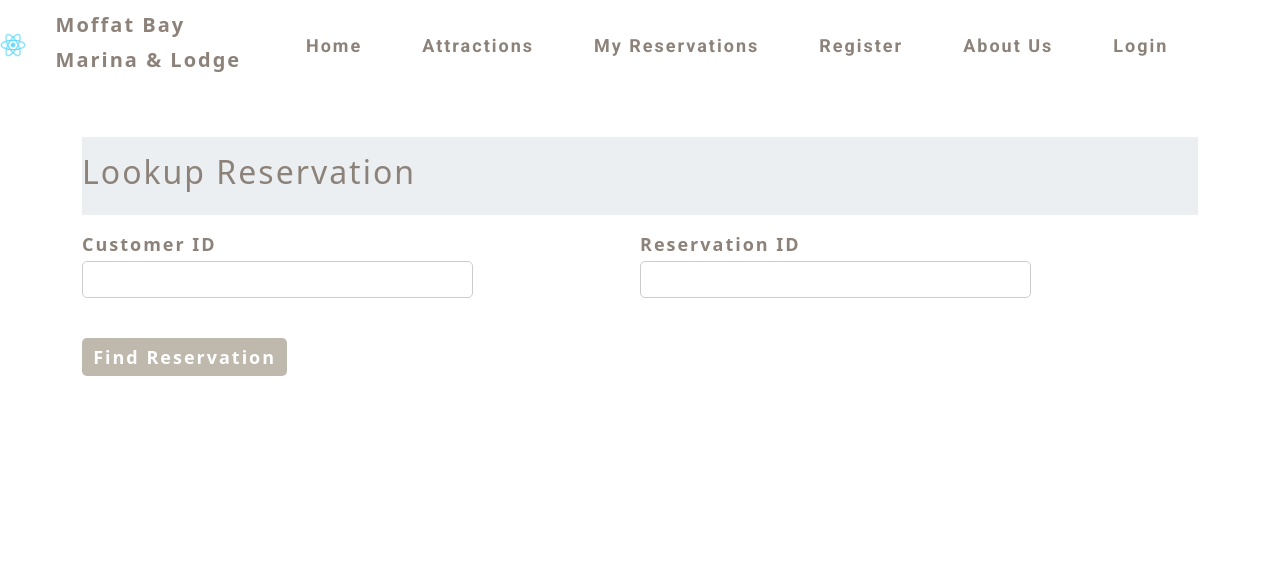
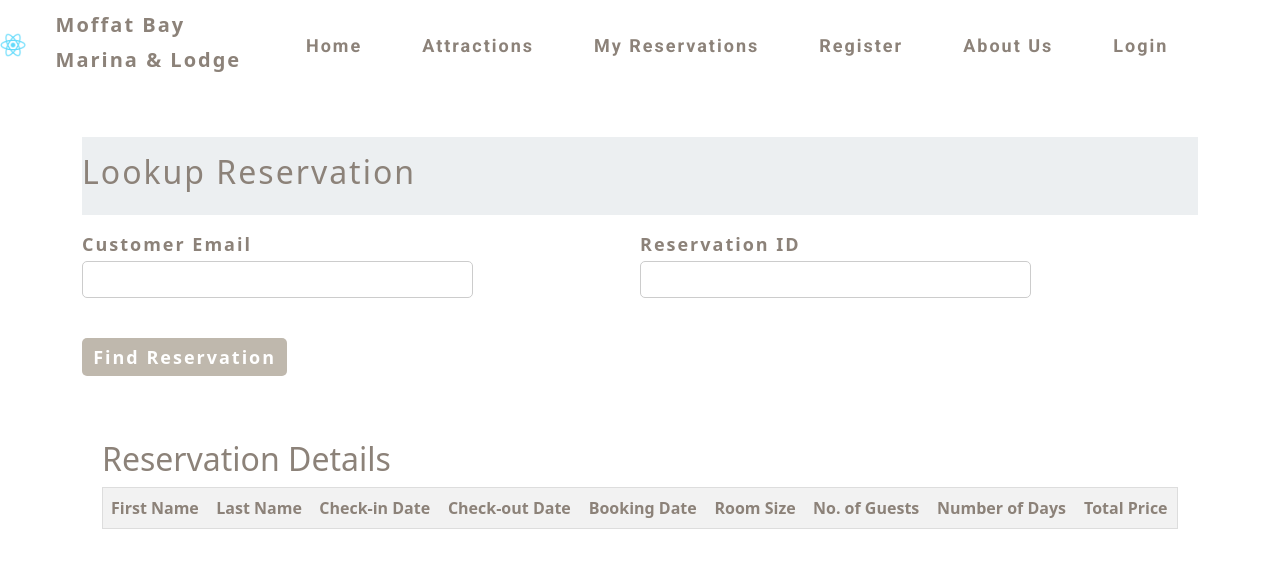
Before and after one commit to CesarJoel04/Moffat-Bay, a React (Create React App) app in the folder frontend/: page /reservation-lookup in a window 1280 px wide. Shown: the top 568 px of the page. Built offline with nearby package versions, Linux system fonts and the light colour scheme.

Commit message:
updated reservationlookup

```diff
--- a/frontend/src/components/ReservationLookUpPage.js
+++ b/frontend/src/components/ReservationLookUpPage.js
@@ -1,11 +1,11 @@
-// ReservationLookUpPage.js
 import React, { useState } from "react";
 import { useNavigate } from "react-router-dom";
 import axios from "axios";
 import "../styles/commonStyles.css";
+import "../styles/reservationDetails.css";
 
 function ReservationLookupPage() {
-  const [customerId, setCustomerId] = useState("");
+  const [customerEmail, setCustomerEmail] = useState("");
   const [reservationId, setReservationId] = useState("");
   const [reservationDetails, setReservationDetails] = useState(null);
   const navigate = useNavigate();
@@ -13,8 +13,15 @@ function ReservationLookupPage() {
   const handleSubmit = async (e) => {
     e.preventDefault();
     try {
-      const response = await axios.get(`http://localhost:3001/reservations/${customerId}/${reservationId}`);
-      setReservationDetails(response.data); // Store the reservation data in state
+    const response = await axios.post("http://localhost:3001/reservations",{
+      customerEmail: customerEmail,
+      reservationId:reservationId
+    });
+
+      setReservationDetails(response.data.map(reservation => ({
+        ...reservation,
+        TotalPrice: `$${reservation.TotalPrice.toFixed(2)}`
+      }))); // Format TotalPrice here
     } catch (error) {
       alert("Failed to retrieve reservation: Please try again");
     }
@@ -28,13 +35,12 @@ function ReservationLookupPage() {
       <form onSubmit={handleSubmit}>
         <div className="form-row">
           <div className="form-group">
-            <label className="label">Customer ID</label>
+            <label className="label">Customer Email</label>
             <input
               type="text"
-              value={customerId}
-              onChange={(e) => setCustomerId(e.target.value)}
+              value={customerEmail}
+              onChange={(e) => setCustomerEmail(e.target.value)}
               className="input"
-              required
             />
           </div>
           <div className="form-group">
@@ -44,7 +50,6 @@ function ReservationLookupPage() {
               value={reservationId}
               onChange={(e) => setReservationId(e.target.value)}
               className="input"
-              required
             />
           </div>
         </div>
@@ -56,15 +61,41 @@ function ReservationLookupPage() {
           </div>
         </div>
       </form>
-      {reservationDetails && (
-        <div className="reservation-details">
-          <h3>Reservation Summary</h3>
-          <p><strong>Room Size:</strong> {reservationDetails.roomSize}</p>
-          <p><strong>Number of Guests:</strong> {reservationDetails.numberOfGuests}</p>
-          <p><strong>Check-In:</strong> {reservationDetails.checkIn}</p>
-          <p><strong>Check-Out:</strong> {reservationDetails.checkOut}</p>
-        </div>
-      )}
+      <div className="containerTable">
+        <h2>Reservation Details</h2>
+        <table>
+          <thead>
+            <tr>
+              <th>First Name</th>
+              <th>Last Name</th>
+              <th>Check-in Date</th>
+              <th>Check-out Date</th>
+              <th>Booking Date</th>
+              <th>Room Size</th>
+              <th>No. of Guests</th>
+              <th>Number of Days</th>
+              <th>Total Price</th>
+            </tr>
+          </thead>
+          <tbody>
+            {reservationDetails && Array.isArray(reservationDetails) && (
+              reservationDetails.map((reservation, index) => (
+                <tr key={index}>
+                  <td>{reservation.FirstName}</td>
+                  <td>{reservation.LastName}</td>
+                  <td>{reservation.checkinDate}</td>
+                  <td>{reservation.checkOutDate}</td>
+                  <td>{reservation.bookingDate}</td>
+                  <td>{reservation.RoomSize}</td>
+                  <td>{reservation.NoOfGuests}</td>
+                  <td>{reservation.NumberOfDays}</td>
+                  <td>{reservation.TotalPrice}</td>
+                </tr>
+              ))
+            )}
+          </tbody>
+        </table>
+      </div>
     </div>
   );
 }
--- a/frontend/src/components/menu.js
+++ b/frontend/src/components/menu.js
@@ -32,13 +32,11 @@ function Menu() {
           <Link to="#" className="menu-item">My Reservations</Link>
           <div className="submenu-items">
             <Link to="/reservation" className="submenu-item">Reservation</Link>
-            <Link to="/reservation-summary" className="submenu-item">Summary</Link>
             <Link to="/reservation-lookup" className="submenu-item">Lookup</Link>
           </div>
         </div>
         <Link to="/register" className="menu-item">Register</Link>
         <Link to="/about-us" className="menu-item">About Us</Link>
-        {/*<Link to="/contact-us" className="menu-item">Contact Us</Link>  New Link for Contact Us page - Client requested deleting Contact Us Page*/}
         <Link to="/login" className="menu-item">Login</Link>
       </div>
     </div>
--- a/frontend/src/styles/menu.css
+++ b/frontend/src/styles/menu.css
@@ -84,7 +84,7 @@
 .submenu-items {
   display: none;
   position: absolute;
-  margin: 0 30px;
+  margin: 0 20px;
   top: 100%;
   left: 0;
   background-color: #8c8279;
@@ -94,6 +94,7 @@
 .submenu:hover .submenu-items {
   display: flex;
   flex-direction: column;
+  width: 100%;
 }
 
 .submenu-item {
--- a/frontend/src/styles/menuStyles.css
+++ b/frontend/src/styles/menuStyles.css
@@ -68,8 +68,7 @@
 .submenu {
   position: relative;
   text-decoration: none;
-
-  line-height: 40px;
+  line-height: 30px;
   font-size: 18px;
   font-weight: lighter;
   display: inline-block;
--- /dev/null
+++ b/frontend/src/styles/reservationDetails.css
@@ -0,0 +1,36 @@
+.containerTable {
+    width: 100%;
+    /* max-width: 800px; */
+    margin: 20px auto;
+    background-color: #fff;
+/*     border-radius: 8px;
+    box-shadow: 0 2px 4px rgba(0, 0, 0, 0.1); */
+    padding: 20px;
+}
+
+h2 {
+    margin-top: 0;
+}
+
+table {
+    width: 100%;
+    border-collapse: collapse;
+    margin-bottom: 20px;
+}
+
+table, th, td {
+    border: 1px solid #ddd;
+}
+
+th, td {
+    padding: 8px;
+    text-align: left;
+}
+
+th {
+    background-color: #f2f2f2;
+}
+
+.total-cost {
+    font-weight: bold;
+}
```
Also changed, not shown: 1 other file (tests, documents, lock files or other folders).
